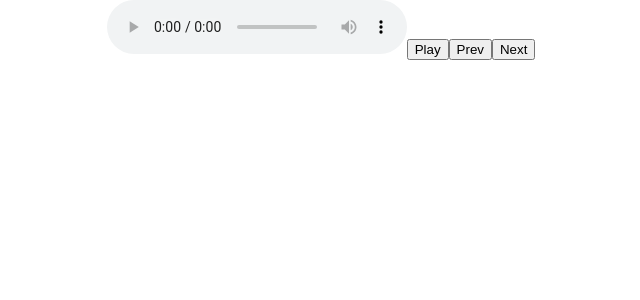
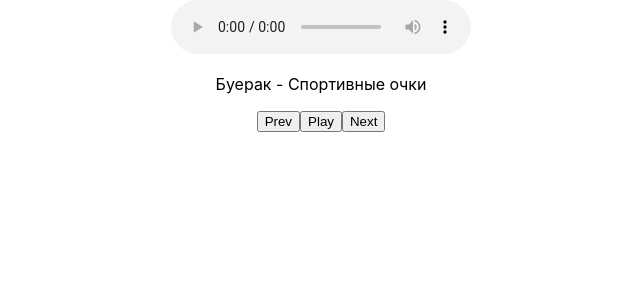
Before and after one commit to Timkogas/simple-mp3-player, a React (Create React App) app: page / in a window 1280 px wide. Shown: the top 300 px of the page, without its empty margins (319-959 px from the left). Built offline with nearby package versions, Linux system fonts and the light colour scheme.

Commit message:
#2 добавил отображение нынешнего трека

```diff
--- a/src/App.js
+++ b/src/App.js
@@ -6,11 +6,11 @@ function App() {
   const [selectedTrack, setSelectedTrack] = useState(0)
 
   const playList = [{
+    path: "./music/Buerak_-_Sportivnye_ochki_56989067.mp3",
+    name: "Буерак - Спортивные очки"
+  },{
     path: "./music/Rick_Astley_-_Never_Gonna_Give_You_Up_47958276.mp3",
     name: "Rick Astley - Never Gonna Give You Up"
-  },{
-    path: "./music/Buerak_-_Sportivnye_ochki_56989067.mp3",
-    name: "Буерак - Спортивные очки"
   },{
     path: "./music/Yung_Lean_-_Ginseng_Strip_2002_64304188.mp3",
     name: "Yung Lean - Ginseng Strip 2002"
@@ -63,8 +63,9 @@ function App() {
         <source src={playList[selectedTrack].path} type='audio/mpeg'>
         </source>
       </audio>
+      <p className='trackName'>{playList[selectedTrack].name}</p>
+      <button onClick={prevTrack}>Prev</button>
       <button onClick={playAndPause}>{trackPlayed ? "Pause" : 'Play'}</button>
-      <button onClick={prevTrack}>Prev</button>
       <button onClick={nextTrack}>Next</button>
     </div>
   );
```
